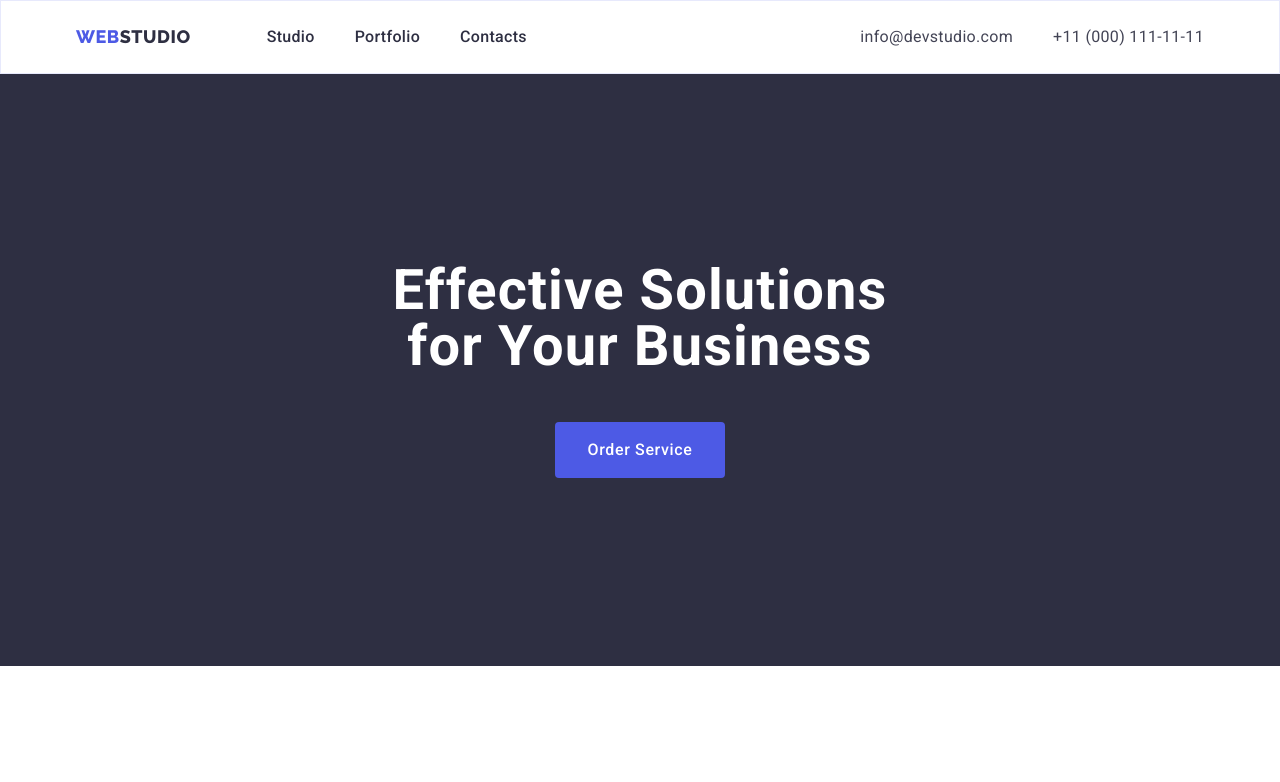
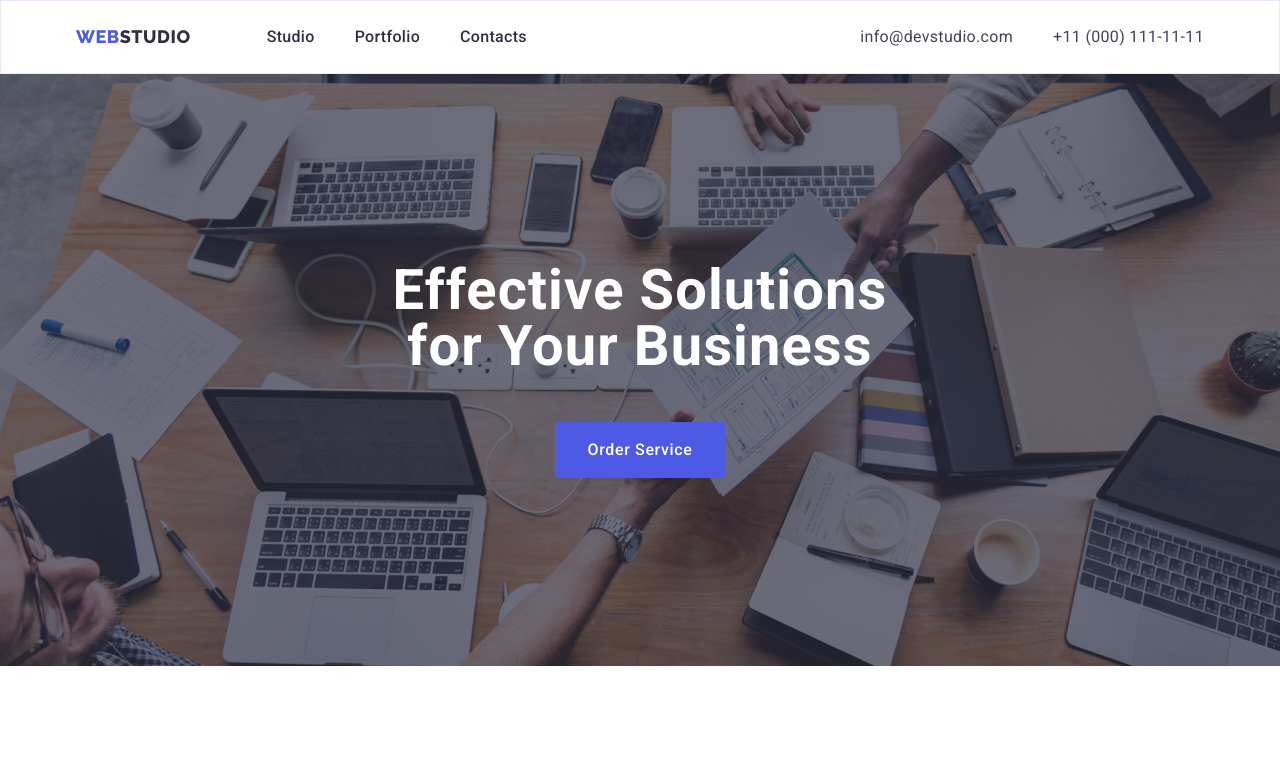
Before and after one commit to VadymMurzin/goit-markup-hw-04, a plain HTML site: page index.html in a window 1280 px wide. Shown: the top 782 px of the page. Drawn offline with nearby package versions, Linux system fonts and the light colour scheme.

Commit message:
add hero background

```diff
--- a/css/styles.css
+++ b/css/styles.css
@@ -172,7 +172,16 @@ img {
 .hero {
   padding: 188px 0;
   background-color: var(--navy-blue);
+  max-width: 1440px;
+  max-height: 600px;
+  background-image: linear-gradient(
+      rgba(46, 47, 66, 0.7),
+      rgba(46, 47, 66, 0.7)
+    ),
+    url(../images/Hero-bg.png);
+  margin: 0 auto;
 }
+
 .hero-title {
   max-width: 500px;
 
```
Also changed, not shown: images/Dark-bg.png (added), images/Hero-bg.png (added), images/hero-background.jpg (added).
